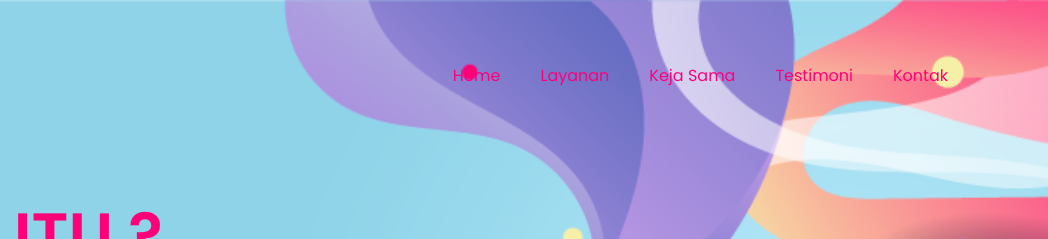
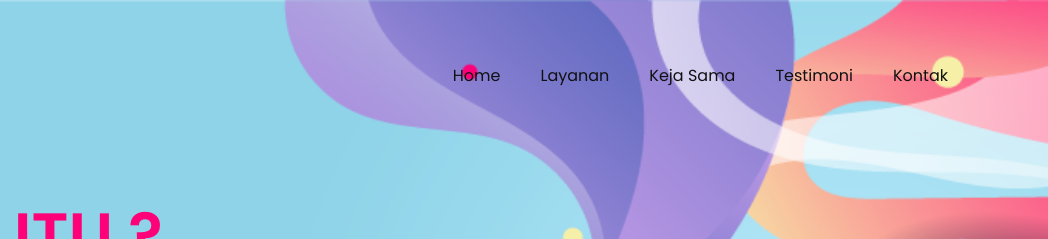
Before and after one commit to Rtama23/rtama23.github.io, a plain HTML site: page index.html in a window 1280 px wide. Shown: the top 239 px of the page, 232-1280 px from the left. Drawn offline with Linux system fonts and the light colour scheme.

Commit message:
Update style.css

```diff
--- a/style.css
+++ b/style.css
@@ -53,7 +53,7 @@ header ul li
 header ul li a
 {
     display: inline-block;
-    color: #ff0078;
+    color: #111;
     font-weight: 400;
     margin-left: 40px;
     text-decoration: none;
```
